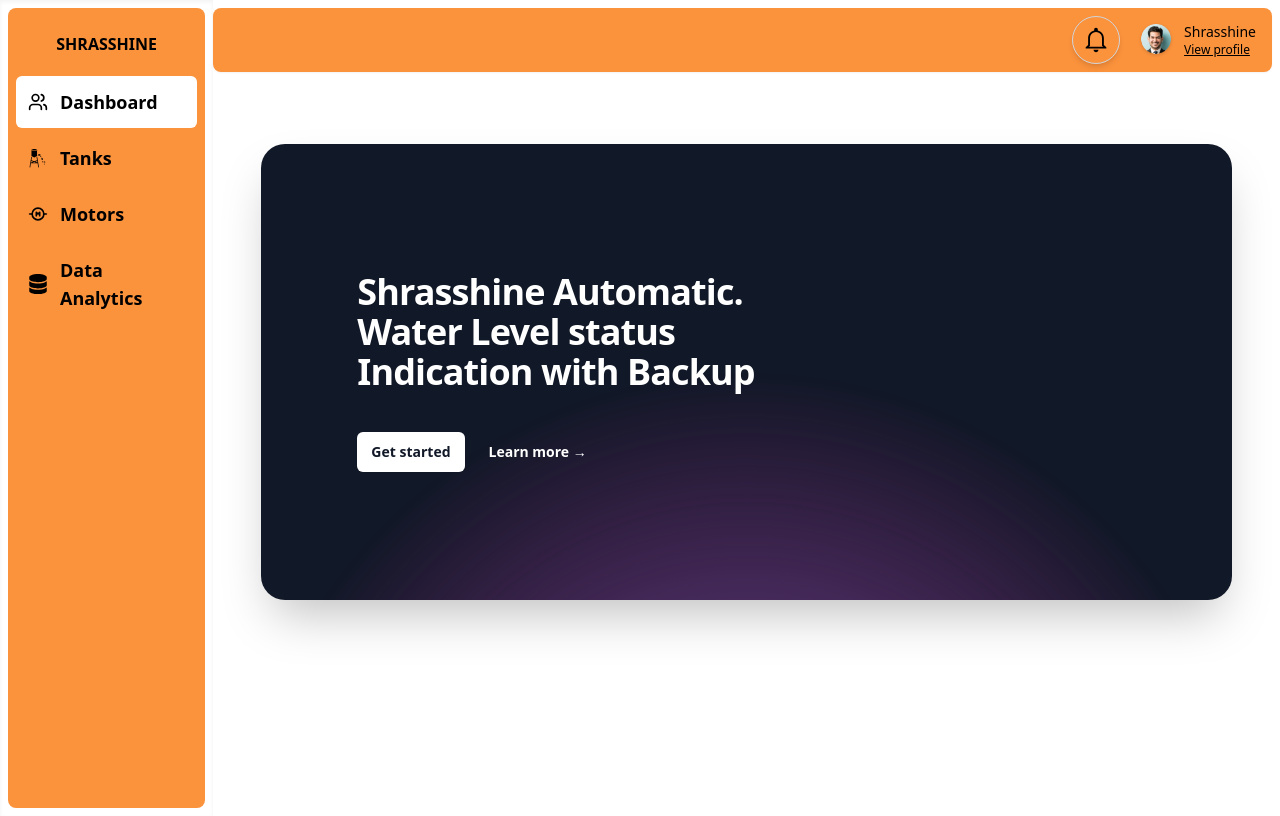
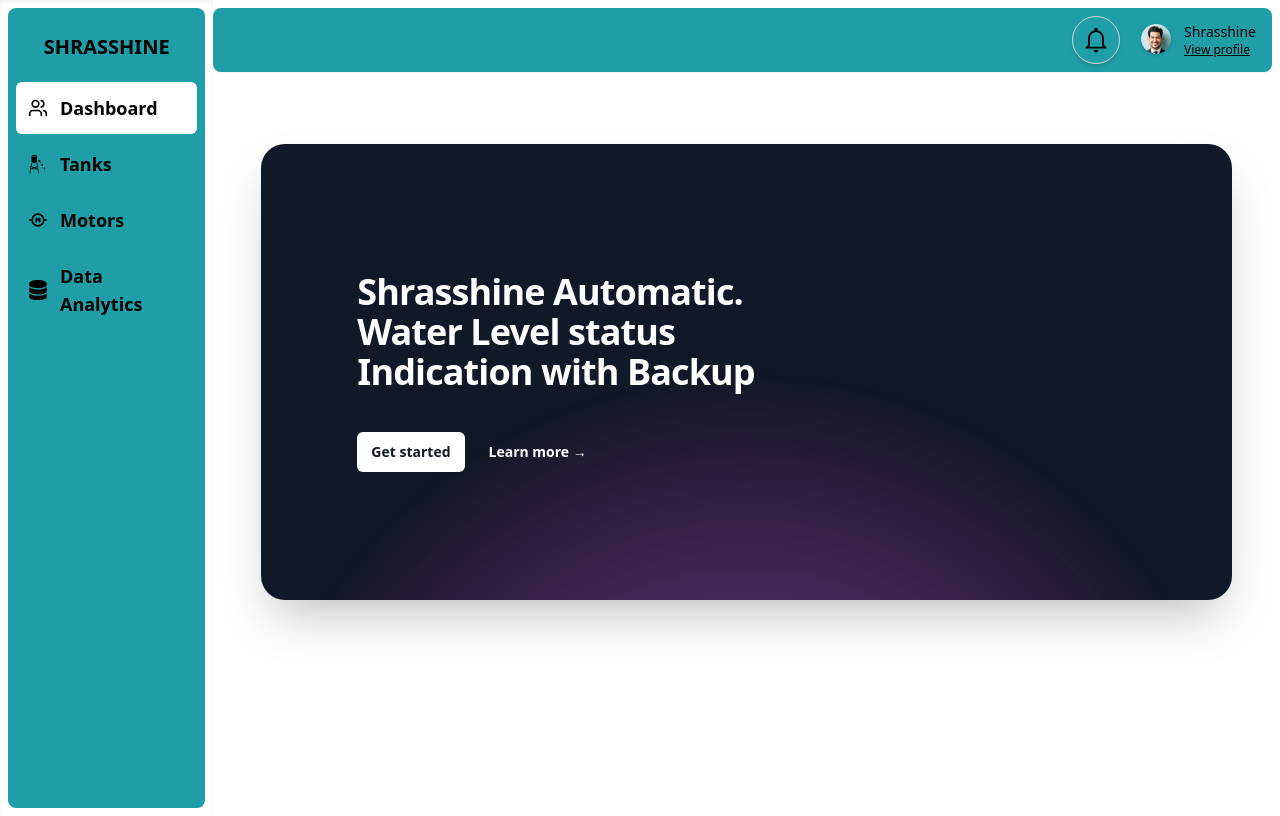
Before and after one commit to vanga007/waterplant, a Next.js app: page /dashboard in a window 1280 px wide. Built offline with nearby package versions, Linux system fonts and the light colour scheme.

Commit message:
added changes

```diff
--- a/src/components/datanalytics.jsx
+++ b/src/components/datanalytics.jsx
@@ -79,15 +79,15 @@ const DataAnalytics = () => {
 
   return (
     <div>
-      <div className="flex justify-end py-4">
+      <div className="flex justify-end py-4 w-1/2">
         <Button variant="contained" color="primary" onClick={downloadPDF}>
           Download as PDF
         </Button>
       </div>
-      <TableContainer component={Paper}>
-        <Table>
-          <TableHead>
-            <TableRow className="bg-[#6FDCE3]">
+      <TableContainer component={Paper} >
+        <Table className="w-1/2">
+          <TableHead className="w-1/2">
+            <TableRow className="bg-[#6FDCE3] w-1/2">
               <TableCell>ID</TableCell>
               <TableCell>Name</TableCell>
               <TableCell>Current Level</TableCell>
@@ -96,7 +96,7 @@ const DataAnalytics = () => {
               <TableCell>Timestamp</TableCell>
             </TableRow>
           </TableHead>
-          <TableBody>
+          <TableBody className="w-1/2">
             {data.map((item) => (
               <TableRow key={item.id}>
                 <TableCell>{item.id}</TableCell>
--- a/src/components/layout/SideNavigation.jsx
+++ b/src/components/layout/SideNavigation.jsx
@@ -50,12 +50,12 @@ const SideNavigation = ({ path }) => {
 
   return (
     <div
-      className={`bg-orange-400 h-screen  m-2 rounded-lg text-black flex flex-col select-none z-50 sticky left-0 top-2 bottom-0 border-r-gray-500 transition-width duration-300 ${
+      className={`bg-[#209ea7]  h-screen  m-2 rounded-lg text-black flex flex-col select-none z-50 sticky left-0 top-2 bottom-0 border-r-gray-500 transition-width duration-300 ${
         isSidebarOpen ? "w-54" : "w-10"
       }`}
     >
       {/* Logo */}
-      <div className="flex items-center justify-center mt-6 font-bold mb-5 2xl:text-xs">
+      <div className="flex items-center justify-center tex-2xl mt-6 font-bold mb-5  ">
         {/* <Image
           src={"/asserts/icons/testogo.png"}
           alt="Logo"
@@ -63,7 +63,7 @@ const SideNavigation = ({ path }) => {
           height={50}
           width={50}
         /> */}
-        SHRASSHINE
+       <p className="text-[20px]">SHRASSHINE</p>
       </div>
       {/* Menu Container */}
       <>
--- a/src/components/layout/TopNavigation.jsx
+++ b/src/components/layout/TopNavigation.jsx
@@ -9,7 +9,7 @@ const TopNavigationBar = () => {
   };
 
   return (
-    <header className="sticky top-2 left-0 right-0 rounded-lg bg-orange-400  py-2 mt-2 mr-2 mb-2 text-black select-none z-50 border-gray-400 shadow-sm">
+    <header className="sticky top-2 left-0 right-0 rounded-lg bg-[#209ea7] py-2 mt-2 mr-2 mb-2 text-black select-none z-50 border-gray-400 shadow-sm">
       <div className="flex justify-end items-center px-4">
         <div className="flex items-center gap-4">
           <button
```
